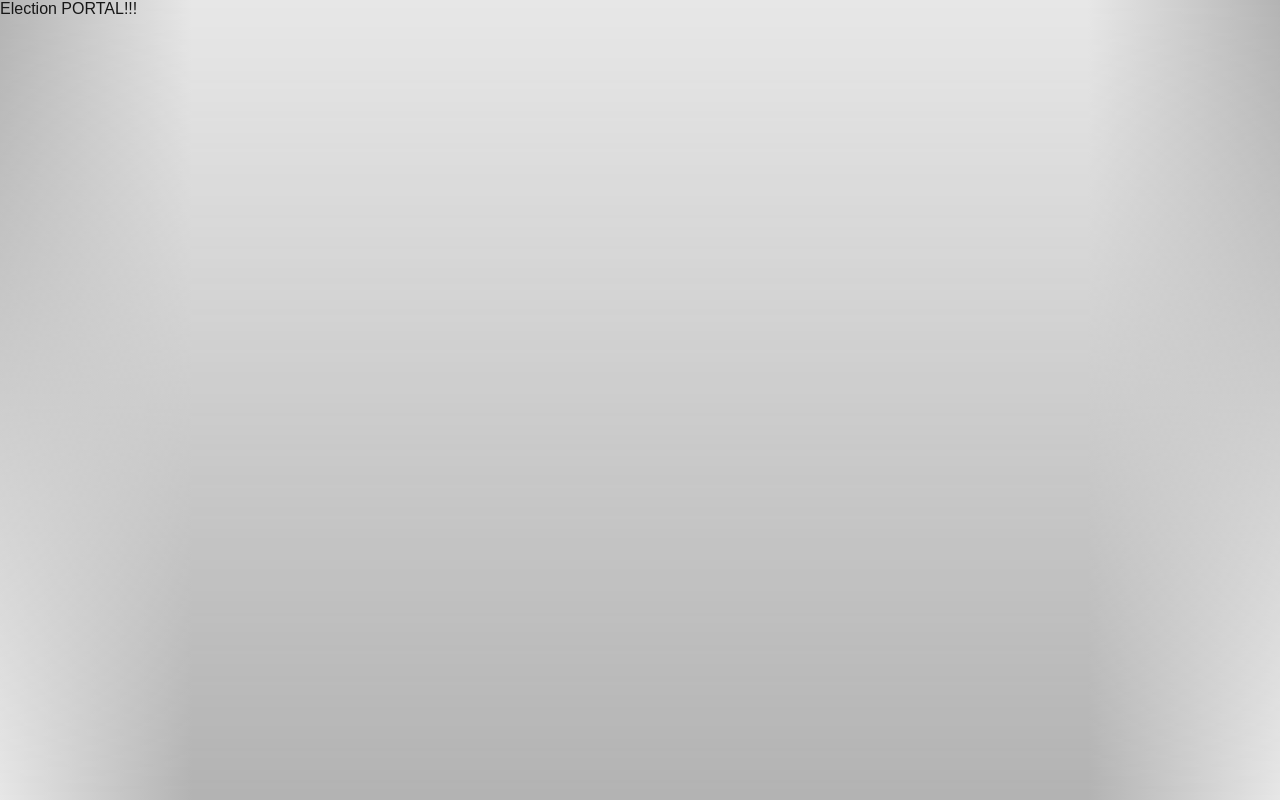
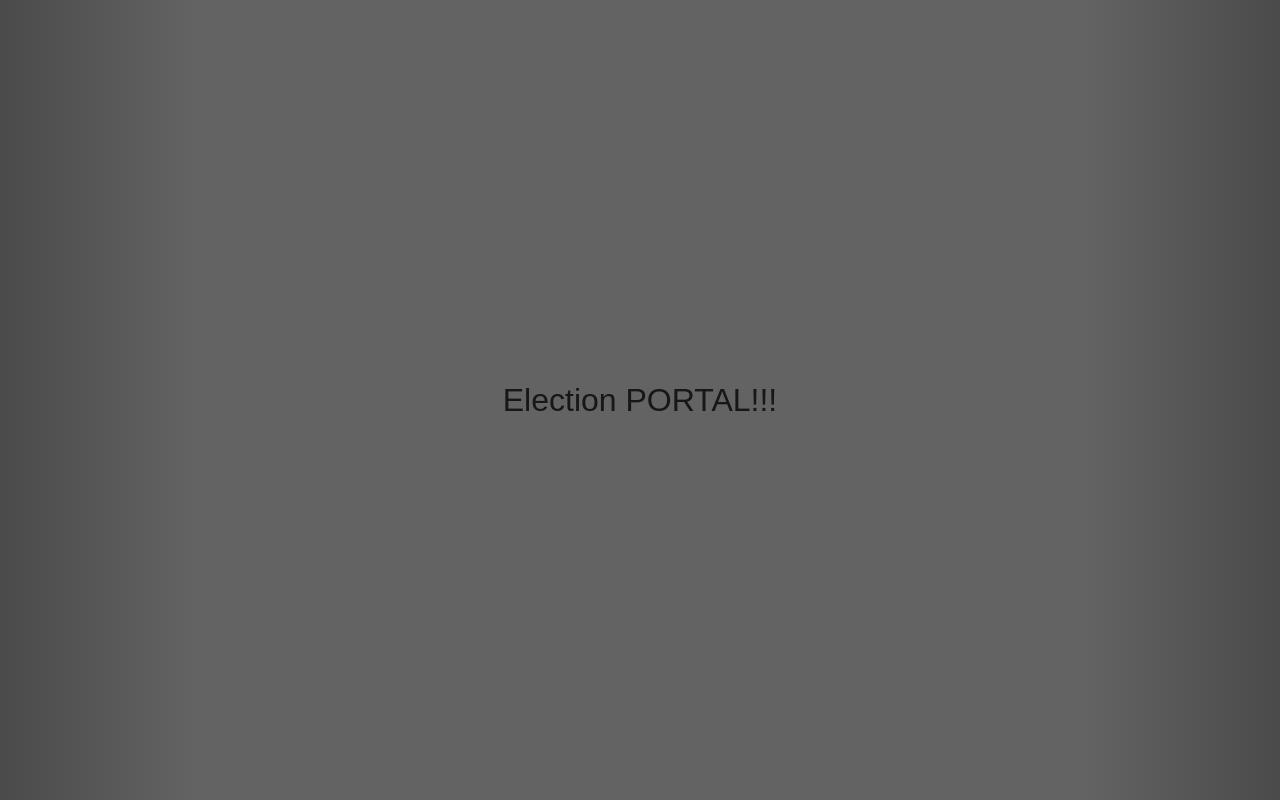
Before and after one commit to BPR-Data-Team/Election-Night, a Next.js app in the folder election-portal/: page / in a window 1280 px wide. Built offline with nearby package versions, Linux system fonts and the light colour scheme.

Commit message:
Background color created

```diff
--- a/election-portal/app/page.module.css
+++ b/election-portal/app/page.module.css
@@ -0,0 +1,13 @@
+.page {
+  background: linear-gradient(
+    to right,
+    #4b4b4b 0%,
+    #636363 15% 85%,
+    #4b4b4b 100%
+  );
+  min-height: 100vh; /* Full height */
+  display: flex;
+  justify-content: center;
+  align-items: center;
+  font-size: 2rem;
+}
```
